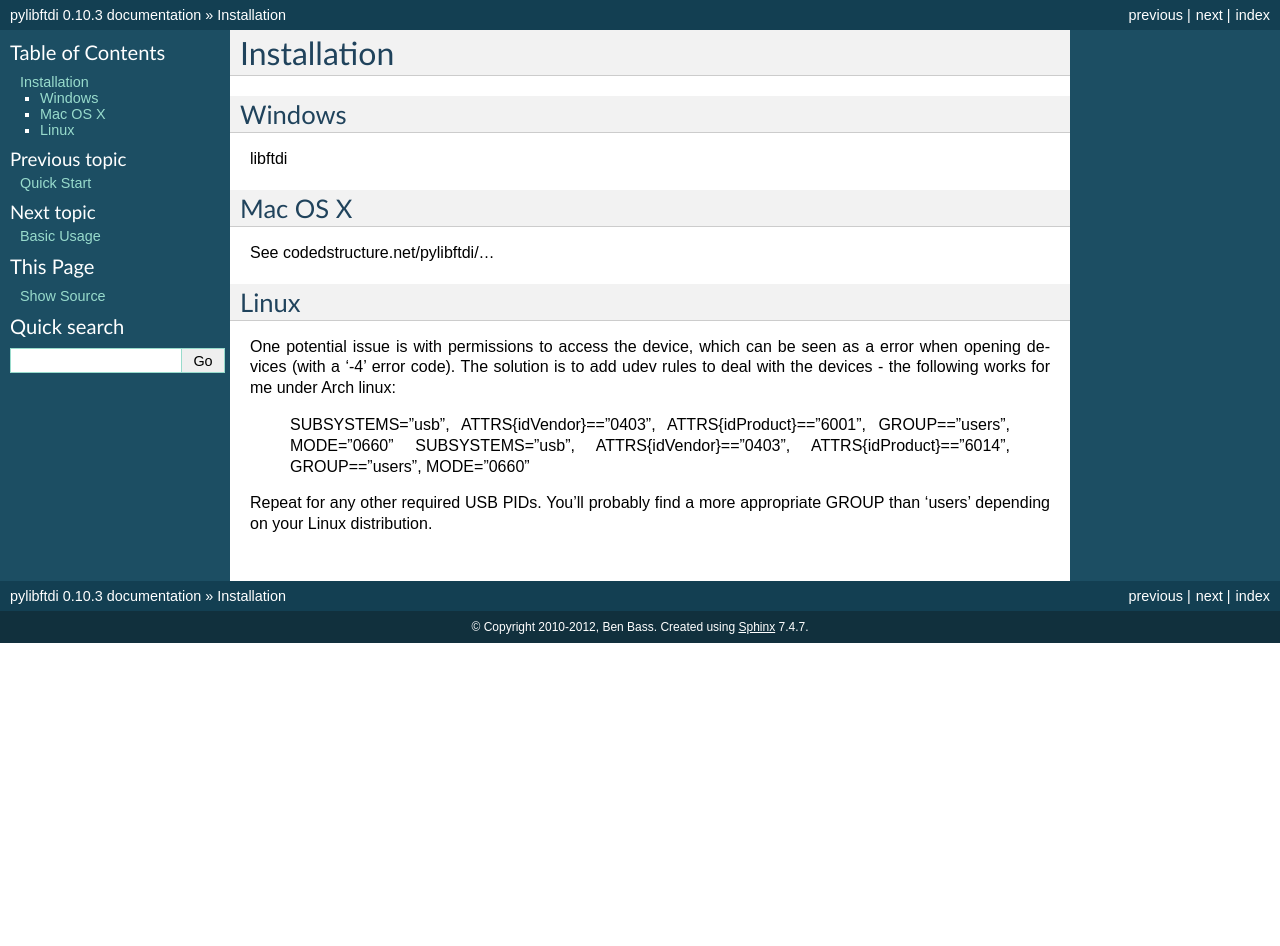
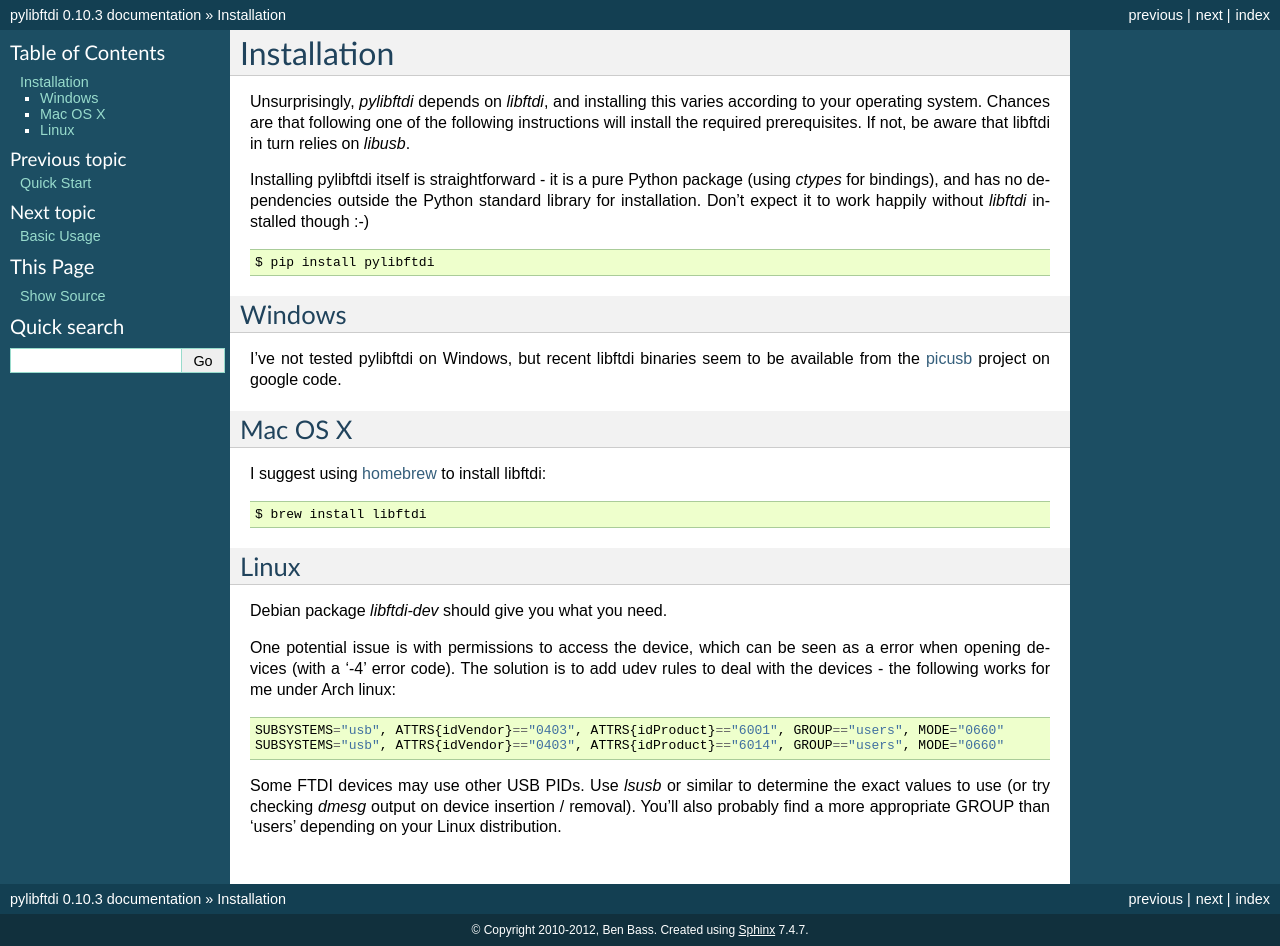
Before and after one commit to codedstructure/pylibftdi.old, a Sphinx documentation site: the page built from doc/installation.rst, in a window 1280 px wide. Built offline with Sphinx 7.4.7, drawn with Linux system fonts in a browser that asks for light colours; before the commit the page ends 900 px from its top, so only the background shows below that.

Commit message:
update installation docs

```diff
--- a/doc/installation.rst
+++ b/doc/installation.rst
@@ -1,27 +1,52 @@
 Installation
 ============
 
+Unsurprisingly, `pylibftdi` depends on `libftdi`, and installing this varies
+according to your operating system. Chances are that following one of the
+following instructions will install the required prerequisites. If not, be
+aware that libftdi in turn relies on `libusb`.
 
+Installing pylibftdi itself is straightforward - it is a pure Python package
+(using `ctypes` for bindings), and has no dependencies outside the Python
+standard library for installation. Don't expect it to work happily without
+`libftdi` installed though :-)
+
+::
+
+    $ pip install pylibftdi
 
 Windows
-------
+-------
 
-libftdi
+I've not tested pylibftdi on Windows, but recent libftdi binaries seem to be
+available from the picusb_ project on google code.
+
+.. _picusb: http://code.google.com/p/picusb
 
 Mac OS X
 --------
 
-See codedstructure.net/pylibftdi/...
+I suggest using homebrew_ to install libftdi::
+
+    $ brew install libftdi
+
+.. _homebrew: http://mxcl.github.com/homebrew/
 
 Linux
 -----
 
+Debian package `libftdi-dev` should give you what you need.
+
 One potential issue is with permissions to access the device, which can be
 seen as a error when opening devices (with a '-4' error code).
 The solution is to add udev rules to deal with the devices - the following
-works for me under Arch linux:
+works for me under Arch linux::
 
    SUBSYSTEMS="usb", ATTRS{idVendor}=="0403", ATTRS{idProduct}=="6001", GROUP=="users", MODE="0660"
    SUBSYSTEMS="usb", ATTRS{idVendor}=="0403", ATTRS{idProduct}=="6014", GROUP=="users", MODE="0660"
 
-Repeat for any other required USB PIDs. You'll probably find a more appropriate GROUP than 'users' depending on your Linux distribution.
+Some FTDI devices may use other USB PIDs. Use `lsusb` or similar to
+determine the exact values to use (or try checking `dmesg` output on
+device insertion / removal).
+You'll also probably find a more appropriate GROUP than 'users' depending
+on your Linux distribution.
```
